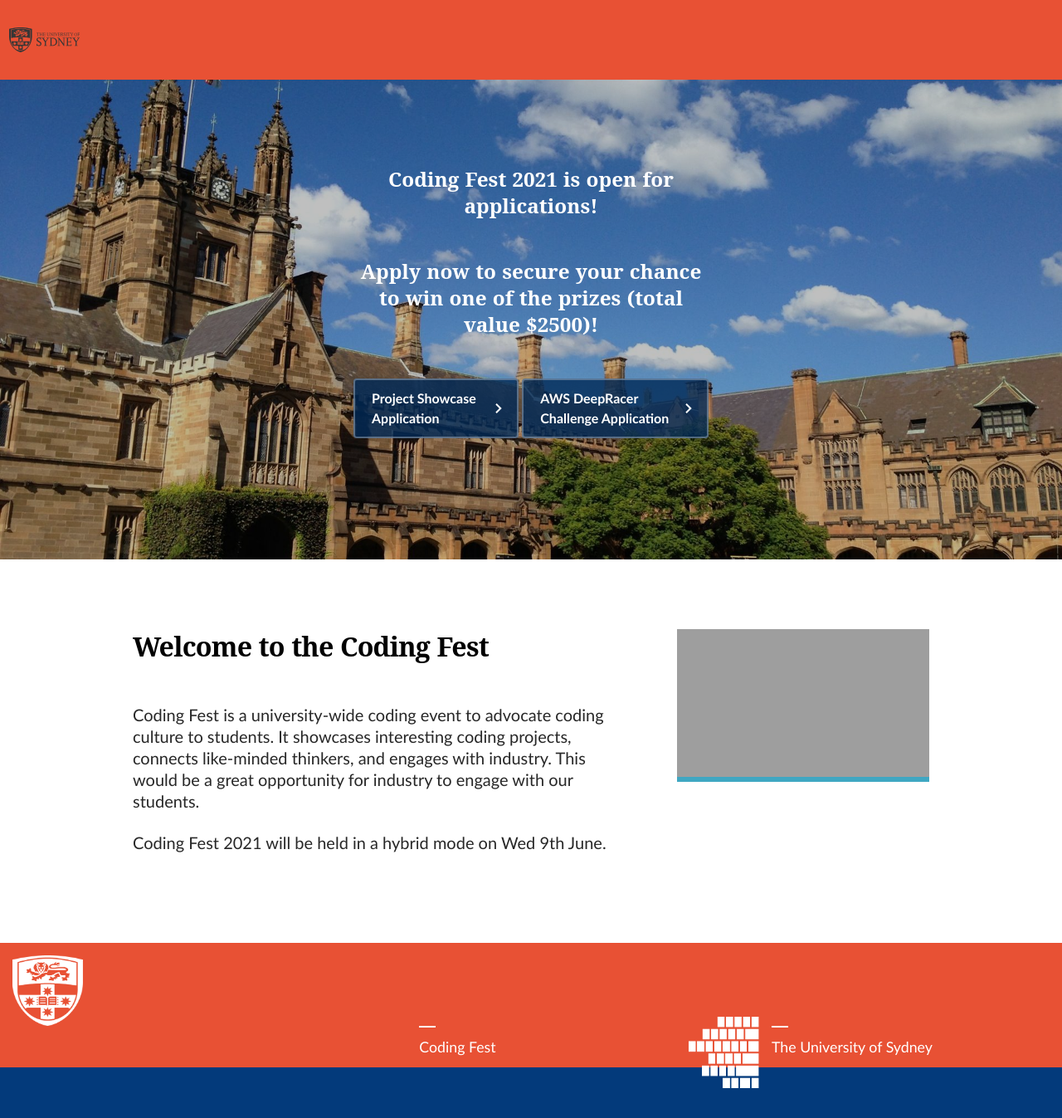
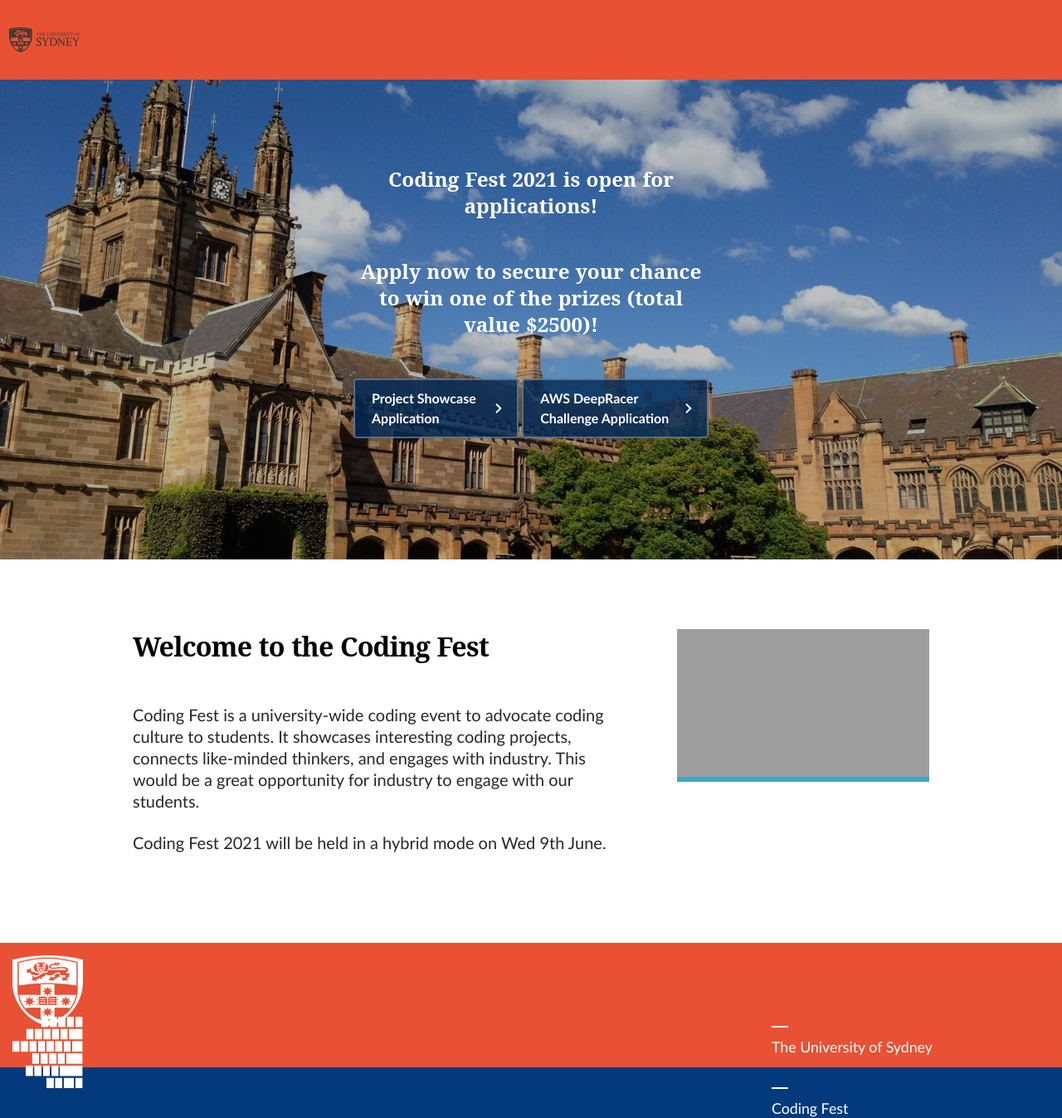
Before and after one commit to codingfestsydney/codingfestWeb, a Jekyll site: the page built from index.md, in a window 1280 px wide. Shown: the whole page at 83% size. Built offline with Jekyll 4.4.1, drawn with Linux system fonts in a browser that asks for light colours; our own code applies the rules of GitHub Pages for plain Markdown files; before the commit the page ends 1311 px from its top, so only the background shows below that; grey boxes are pictures that could not be loaded.

Commit message:
Update default.html

```diff
--- a/_layouts/default.html
+++ b/_layouts/default.html
@@ -769,10 +769,10 @@
         <div class="logo megamenu__logo"><a class="logo__link"></a><img alt="Coding Fest"
               src="/codingfestWeb/assets/files/USydLogo.png"
               class="logo__image logo__image--md logo--no-padding-md"></a></div>
-        <div class="page-title left-title" style="width: 25%;">The University of Sydney</div>
-        <div class="logo megamenu__logo right-logo"><img alt="CodingFest homepage" src="/codingfestWeb/assets/files/festlogo.png"
+        <div class="page-title " style="width: 25%;">The University of Sydney</div>
+        <div class="logo megamenu__logo "><img alt="CodingFest homepage" src="/codingfestWeb/assets/files/festlogo.png"
             class="logo__image logo__image--md logo--no-padding-md"></div>
-        <div class="page-title right-title" style="width: 25%;">Coding Fest</div>
+        <div class="page-title " style="width: 25%;">Coding Fest</div>
       </div>
 
     </footer>
```
